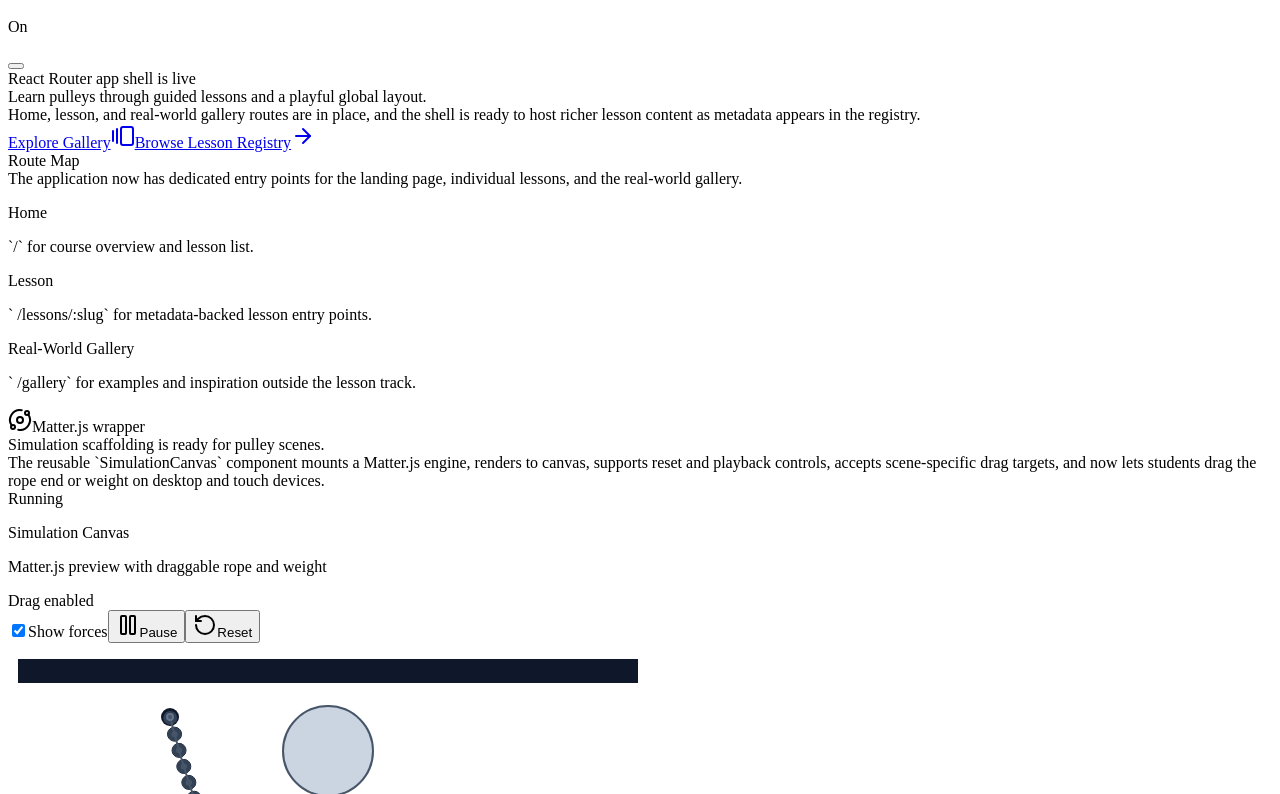
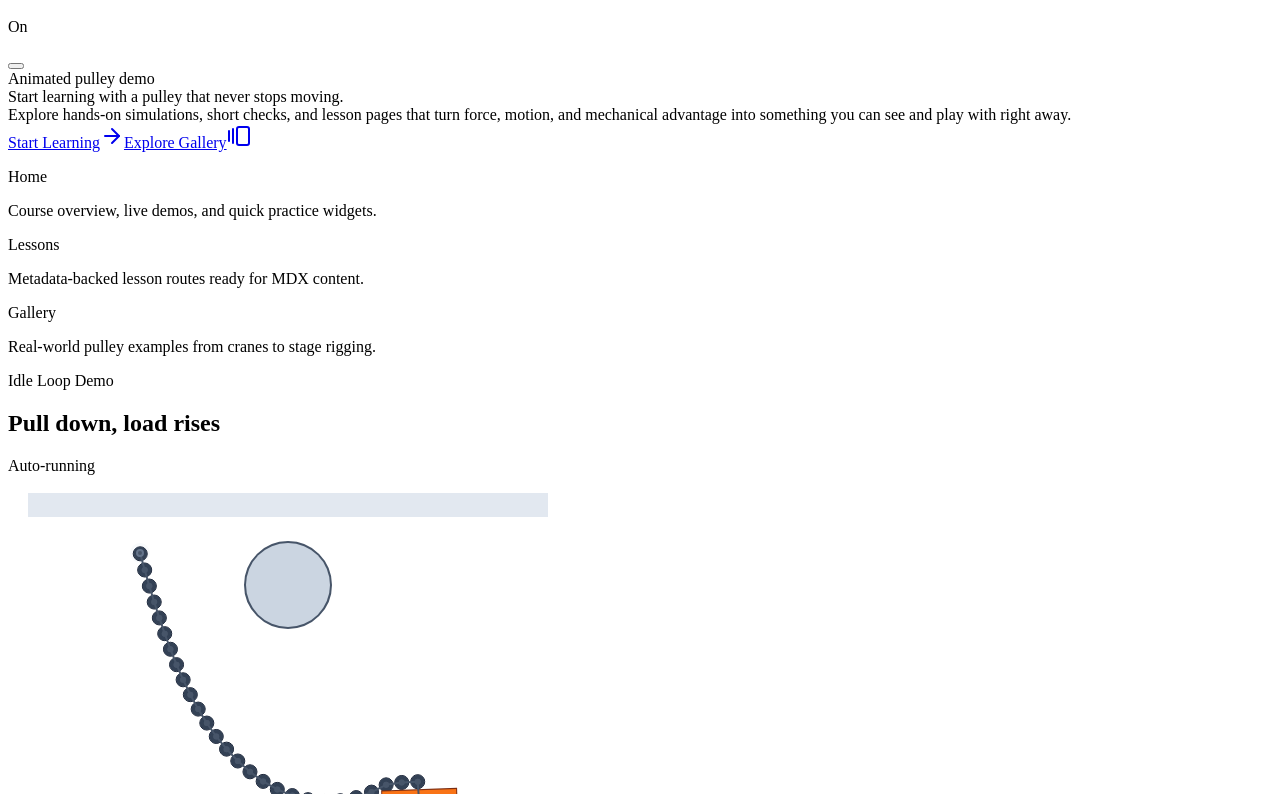
Before and after one commit to mtplayground/Alex-Hou-2024-test-24, a React (Vite) app: page / in a window 1280 px wide. Shown: the part 406-1200 px from the top of the page. Built offline with nearby package versions, Linux system fonts and the light colour scheme.

Commit message:
feat: Animated home hero with running pulley demo

```diff
--- a/src/app/routes/home-page.tsx
+++ b/src/app/routes/home-page.tsx
@@ -1,4 +1,5 @@
 import {
+  Body as MatterBody,
   Bodies,
   Constraint as MatterConstraint,
   type Body,
@@ -76,6 +77,13 @@ function getConstraintStretch(constraint: MatterConstraintType) {
 }
 
 function HomePage() {
+  const heroSimulationPartsRef = useRef<{
+    rope: ReturnType<typeof createRope> | null;
+    ropeEndHome: Vector | null;
+  }>({
+    rope: null,
+    ropeEndHome: null,
+  });
   const simulationPartsRef = useRef<{
     rope: ReturnType<typeof createRope> | null;
     weight: ReturnType<typeof attachWeight> | null;
@@ -127,69 +135,206 @@ function HomePage() {
     });
   }
 
+  function handleHeroSimulationFrame(engine: Engine) {
+    const rope = heroSimulationPartsRef.current.rope;
+    const ropeEndHome = heroSimulationPartsRef.current.ropeEndHome;
+
+    if (rope === null || ropeEndHome === null) {
+      return;
+    }
+
+    const cycle = engine.timing.timestamp / 620;
+    const target = {
+      x: ropeEndHome.x + Math.cos(cycle * 0.55) * 8,
+      y: ropeEndHome.y + Math.sin(cycle) * 34,
+    };
+    const deltaX = target.x - rope.end.position.x;
+    const deltaY = target.y - rope.end.position.y;
+
+    MatterBody.setVelocity(rope.end, {
+      x: deltaX * 0.2,
+      y: deltaY * 0.2,
+    });
+    MatterBody.setPosition(rope.end, {
+      x: rope.end.position.x + deltaX * 0.12,
+      y: rope.end.position.y + deltaY * 0.12,
+    });
+    MatterBody.setAngularVelocity(rope.end, 0);
+  }
+
   return (
     <div className="space-y-6">
-      <section className="grid gap-6 lg:grid-cols-[1.15fr_0.85fr]">
-        <Card className="overflow-hidden border-0 bg-gradient-to-br from-sky-200/95 via-cyan-100 to-amber-100 shadow-float">
-          <CardHeader className="space-y-4 pb-4">
-            <div className="inline-flex w-fit items-center rounded-full bg-white/75 px-4 py-2 text-sm font-semibold text-sky-900 shadow-sm">
-              React Router app shell is live
+      <section className="grid gap-6 lg:grid-cols-[1.02fr_0.98fr]">
+        <Card className="overflow-hidden border-0 bg-[radial-gradient(circle_at_top_left,rgba(255,255,255,0.85),transparent_34%),linear-gradient(135deg,rgba(125,211,252,0.95),rgba(34,211,238,0.82)_42%,rgba(253,224,71,0.86))] shadow-float">
+          <CardHeader className="space-y-5 pb-3 pt-8 sm:pt-10">
+            <div className="inline-flex w-fit items-center rounded-full bg-white/80 px-4 py-2 text-sm font-semibold text-sky-950 shadow-sm">
+              Animated pulley demo
             </div>
-            <CardTitle className="max-w-3xl font-display text-4xl tracking-tight text-slate-900 sm:text-5xl">
-              Learn pulleys through guided lessons and a playful global layout.
+            <CardTitle className="max-w-3xl font-display text-4xl tracking-tight text-slate-950 sm:text-5xl xl:text-6xl">
+              Start learning with a pulley that never stops moving.
             </CardTitle>
-            <CardDescription className="max-w-2xl text-base leading-7 text-slate-700">
-              Home, lesson, and real-world gallery routes are in place, and the
-              shell is ready to host richer lesson content as metadata appears
-              in the registry.
+            <CardDescription className="max-w-2xl text-base leading-7 text-slate-800">
+              Explore hands-on simulations, short checks, and lesson pages that
+              turn force, motion, and mechanical advantage into something you
+              can see and play with right away.
             </CardDescription>
           </CardHeader>
-          <CardContent className="flex flex-wrap gap-3">
-            <Button asChild size="lg" className="shadow-lg shadow-sky-500/20">
+          <CardContent className="space-y-5 pb-8">
+            <div className="flex flex-wrap gap-3">
+              <Button
+                asChild
+                size="lg"
+                className="bg-slate-950 text-white shadow-lg shadow-slate-950/20 hover:bg-slate-900"
+              >
+                <a href="#lesson-registry">
+                  Start Learning
+                  <ArrowRight className="ml-2 h-4 w-4" />
+                </a>
+              </Button>
+              <Button
+                asChild
+                variant="outline"
+                size="lg"
+                className="border-white/80 bg-white/65 text-slate-900 hover:bg-white"
+              >
                 <Link to="/gallery">
                   Explore Gallery
                   <GalleryHorizontalEnd className="ml-2 h-4 w-4" />
                 </Link>
               </Button>
-            <Button asChild variant="outline" size="lg">
-              <a href="#lesson-registry">
-                Browse Lesson Registry
-                <ArrowRight className="ml-2 h-4 w-4" />
-              </a>
-            </Button>
+            </div>
+
+            <div className="grid gap-3 sm:grid-cols-3">
+              <div className="rounded-2xl bg-white/70 px-4 py-3 shadow-sm backdrop-blur">
+                <p className="text-xs font-semibold uppercase tracking-[0.22em] text-sky-900">
+                  Home
+                </p>
+                <p className="mt-2 text-sm leading-6 text-slate-700">
+                  Course overview, live demos, and quick practice widgets.
+                </p>
+              </div>
+              <div className="rounded-2xl bg-white/70 px-4 py-3 shadow-sm backdrop-blur">
+                <p className="text-xs font-semibold uppercase tracking-[0.22em] text-sky-900">
+                  Lessons
+                </p>
+                <p className="mt-2 text-sm leading-6 text-slate-700">
+                  Metadata-backed lesson routes ready for MDX content.
+                </p>
+              </div>
+              <div className="rounded-2xl bg-white/70 px-4 py-3 shadow-sm backdrop-blur">
+                <p className="text-xs font-semibold uppercase tracking-[0.22em] text-sky-900">
+                  Gallery
+                </p>
+                <p className="mt-2 text-sm leading-6 text-slate-700">
+                  Real-world pulley examples from cranes to stage rigging.
+                </p>
+              </div>
+            </div>
           </CardContent>
         </Card>
 
-        <Card className="border-white/70 bg-white/85 backdrop-blur">
-          <CardHeader>
-            <CardTitle className="font-display text-2xl text-slate-900">
-              Route Map
-            </CardTitle>
-            <CardDescription className="text-slate-600">
-              The application now has dedicated entry points for the landing
-              page, individual lessons, and the real-world gallery.
-            </CardDescription>
-          </CardHeader>
-          <CardContent className="space-y-3 text-sm text-slate-700">
-            <div className="rounded-2xl bg-slate-100 px-4 py-3">
-              <p className="font-semibold text-slate-900">Home</p>
-              <p className="mt-1">`/` for course overview and lesson list.</p>
+        <div className="relative overflow-hidden rounded-[2rem] border border-white/70 bg-slate-950 p-4 shadow-float sm:p-5">
+          <div className="pointer-events-none absolute inset-0 bg-[radial-gradient(circle_at_top_right,rgba(125,211,252,0.25),transparent_28%),radial-gradient(circle_at_bottom_left,rgba(253,224,71,0.18),transparent_24%)]" />
+          <div className="relative space-y-4">
+            <div className="flex items-center justify-between gap-3">
+              <div>
+                <p className="text-xs font-semibold uppercase tracking-[0.24em] text-sky-200">
+                  Idle Loop Demo
+                </p>
+                <h2 className="mt-2 font-display text-2xl text-white">
+                  Pull down, load rises
+                </h2>
               </div>
-            <div className="rounded-2xl bg-slate-100 px-4 py-3">
-              <p className="font-semibold text-slate-900">Lesson</p>
-              <p className="mt-1">
-                ` /lessons/:slug` for metadata-backed lesson entry points.
+              <div className="rounded-full border border-white/10 bg-white/10 px-3 py-2 text-xs font-semibold uppercase tracking-[0.22em] text-emerald-100">
+                Auto-running
+              </div>
+            </div>
+
+            <SimulationCanvas
+              className="border-white/10 bg-white/5 shadow-none"
+              height={320}
+              label="Auto-running pulley hero demo"
+              onFrame={handleHeroSimulationFrame}
+              showControls={false}
+              width={560}
+              renderScene={(scene) => {
+                const pulley = createPulley({
+                  arcEndAngle: 0,
+                  arcSegments: 12,
+                  arcStartAngle: Math.PI,
+                  radius: 42,
+                  x: 280,
+                  y: 110,
+                });
+                const rope = createRope({
+                  endAnchors: {
+                    start: { x: 132, y: 78 },
+                  },
+                  points: [
+                    { x: 132, y: 78 },
+                    ...pulley.wrapPoints,
+                    { x: 402, y: 198 },
+                  ],
+                  segmentRadius: 7,
+                  spacing: 16,
+                });
+                const weight = attachWeight({
+                  offset: { x: 0, y: 66 },
+                  rope,
+                  size: { height: 74, width: 74 },
+                });
+
+                heroSimulationPartsRef.current = {
+                  rope,
+                  ropeEndHome: {
+                    x: rope.end.position.x,
+                    y: rope.end.position.y,
+                  },
+                };
+
+                scene.addBody([
+                  Bodies.rectangle(280, 30, 520, 24, {
+                    isStatic: true,
+                    render: { fillStyle: "#e2e8f0" },
+                  }),
+                  Bodies.circle(132, 78, 10, {
+                    isStatic: true,
+                    render: { fillStyle: "#f8fafc" },
+                  }),
+                ]);
+                scene.addComposite([
+                  pulley.composite,
+                  rope.composite,
+                  weight.composite,
+                ]);
+              }}
+            />
+
+            <div className="grid gap-3 sm:grid-cols-3">
+              <div className="bg-white/8 rounded-2xl px-4 py-3 text-sm text-slate-200">
+                <p className="font-semibold text-white">See the motion</p>
+                <p className="mt-1 leading-6 text-slate-300">
+                  The rope end loops continuously so the demo feels alive on
+                  first load.
                 </p>
               </div>
-            <div className="rounded-2xl bg-slate-100 px-4 py-3">
-              <p className="font-semibold text-slate-900">Real-World Gallery</p>
-              <p className="mt-1">
-                ` /gallery` for examples and inspiration outside the lesson
-                track.
+              <div className="bg-white/8 rounded-2xl px-4 py-3 text-sm text-slate-200">
+                <p className="font-semibold text-white">Build intuition</p>
+                <p className="mt-1 leading-6 text-slate-300">
+                  Watch the load respond before digging into force and
+                  mechanical advantage.
                 </p>
               </div>
-          </CardContent>
-        </Card>
+              <div className="bg-white/8 rounded-2xl px-4 py-3 text-sm text-slate-200">
+                <p className="font-semibold text-white">Jump into lessons</p>
+                <p className="mt-1 leading-6 text-slate-300">
+                  Use the call to action to move straight into the lesson
+                  registry below.
+                </p>
+              </div>
+            </div>
+          </div>
+        </div>
       </section>
 
       <section className="grid gap-6 lg:grid-cols-[0.95fr_1.05fr]">
```
Lines whose indentation alone changed are shown as unchanged.
